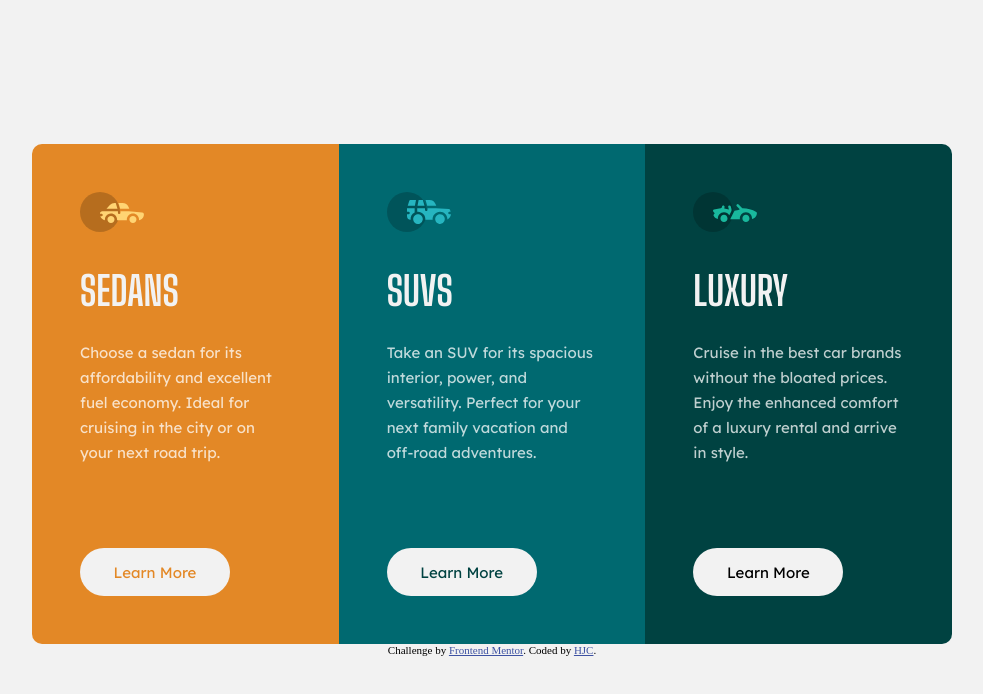
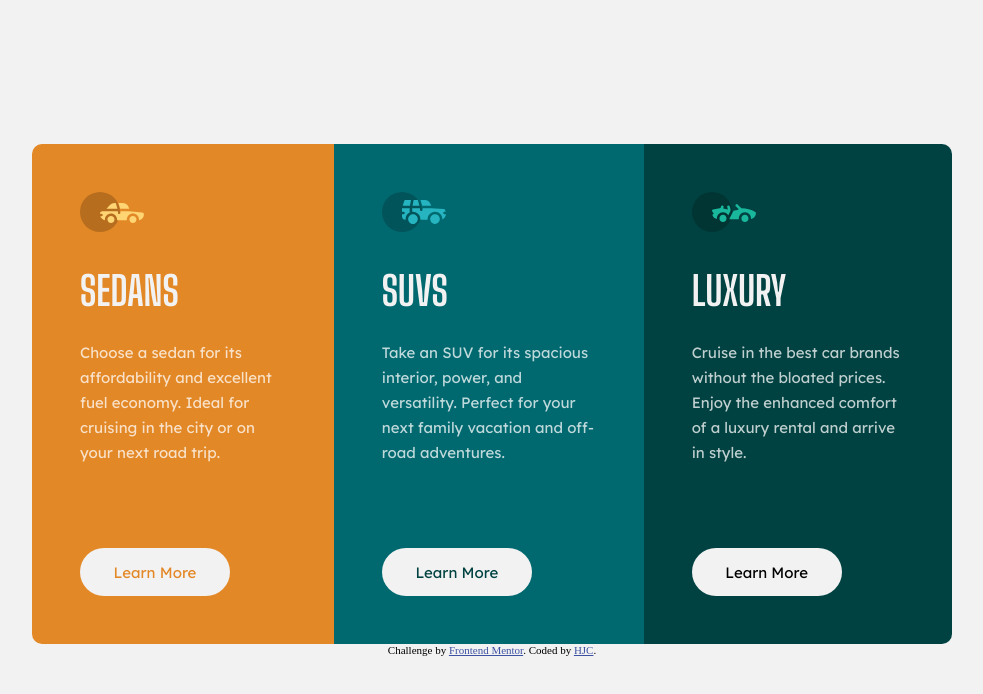
Before and after one commit to Devalito67/3-column-preview-card-component-main, a plain HTML site: page index.html in a window 1280 px wide. Shown: the whole page, without its empty margins (148-1131 px from the left). Drawn offline with Linux system fonts and the light colour scheme.

Commit message:
Add files via upload

```diff
--- a/css/style.css
+++ b/css/style.css
@@ -1,11 +1,6 @@
 * {
     margin: 0;
     padding: 0;
-}
-
-html,
-body {
-    height: 100%;
 }
 
 body {
@@ -13,20 +8,16 @@ body {
     justify-content: center;
     align-items: center;
     display: flex;
-    flex-wrap: wrap;
+    min-height: 100vh;
 }
 
 .global-structure {
     width: 920px;
-    height: 500px;
-    display: inline-flex;
+    display: flex;
 }
 
 .column-structure {
-    width: 33.3%;
-    padding-left: 3rem;
-    padding-top: 3rem;
-    padding-right: 3rem;
+    padding: 3rem;
 }
 
 .column-structure__title {
@@ -84,29 +75,26 @@ body {
 
 .luxury-style {
     background-color: hsl(179, 100%, 13%);
-    border-radius:  0 10px 10px 0;
+    border-radius: 0 10px 10px 0;
 }
 
 .suvs-style .column-structure__button {
     color: hsl(179, 100%, 13%);
 }
 
-@media (max-width: 375px){
+@media (max-width: 375px) {
     .global-structure {
         width: 325px;
-        height: 1325px;
-        display: flex;
         flex-direction: column;
     }
 
     .column-structure {
-        height: 33.3%;
         width: fit-content;
     }
 
-.column-structure__button {
-    margin-top: 1.5625rem;
-}
+    .column-structure__button {
+        margin-top: 1.5625rem;
+    }
 
     .sedans-style {
         border-radius: 10px 10px 0 0;
--- a/index.html
+++ b/index.html
@@ -17,28 +17,28 @@
   <main>
     <div class="global-structure">
       <div class="column-structure sedans-style">
-        <img src="./images/icon-sedans.svg" alt="">
-        <h1 class="column-structure__title">Sedans</h1>
+        <img src="./images/icon-sedans.svg" alt="icone-sedans" aria-hidden="true">
+        <h2 class="column-structure__title">Sedans</h2>
         <p class="column-structure__description">Choose a sedan for its affordability and excellent fuel economy. Ideal for cruising in the city
           or on your next road trip.
         </p>
-        <button class="column-structure__button">Learn More</button>
+        <a href=""><button class="column-structure__button">Learn More</button></a>
       </div>
       <div class="column-structure suvs-style">
-        <img src="./images/icon-suvs.svg" alt="">
-        <h1 class="column-structure__title">SUVs</h1>
+        <img src="./images/icon-suvs.svg" alt="icone-suvs" aria-hidden="true">
+        <h2 class="column-structure__title">SUVs</h2>
         <p class="column-structure__description">Take an SUV for its spacious interior, power, and versatility. Perfect for your next family vacation
           and off-road adventures.
         </p>
-        <button class="column-structure__button">Learn More</button>
+        <a href=""><button class="column-structure__button">Learn More</button></a>
       </div>
       <div class="column-structure luxury-style">
-        <img src="./images/icon-luxury.svg" alt="">
-        <h1 class="column-structure__title">Luxury</h1>
+        <img src="./images/icon-luxury.svg" alt="icone-voiture-luxe" aria-hidden="true">
+        <h2 class="column-structure__title">Luxury</h2>
         <p class="column-structure__description">Cruise in the best car brands without the bloated prices. Enjoy the enhanced comfort of a luxury
           rental and arrive in style.
         </p>
-        <button class="column-structure__button">Learn More</button>
+        <a href=""><button class="column-structure__button">Learn More</button></a>
       </div>
     </div>
     <div class="attribution">
```
